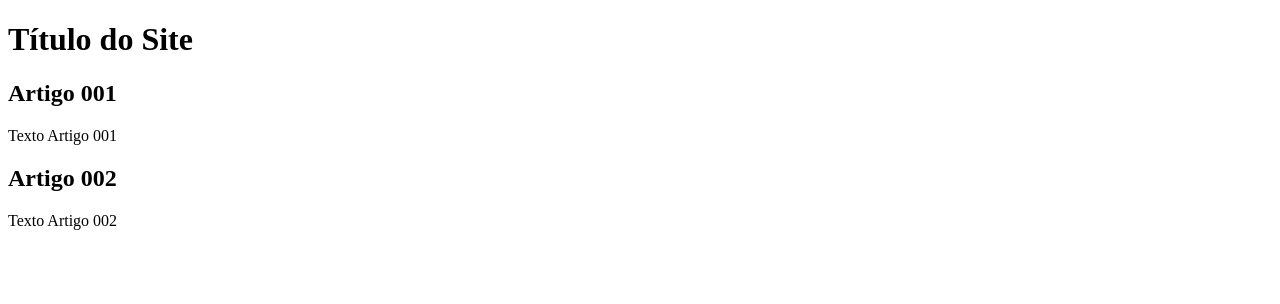
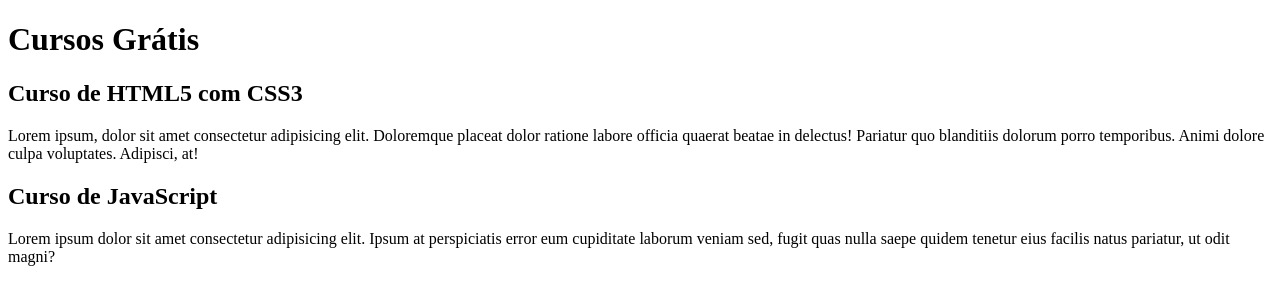
Before and after one commit to mauriciofalabretti/projeto-site, a plain HTML site: page index.html in a window 1280 px wide. Drawn offline with Linux system fonts and the light colour scheme.

Commit message:
comecei a escrever o conteúdo

```diff
--- a/index.html
+++ b/index.html
@@ -8,15 +8,15 @@
 <body>
     <main>
         <header>
-            <h1>Título do Site</h1>
+            <h1>Cursos Grátis</h1>
         </header>
         <article>
-            <h2>Artigo 001</h2>
-            <p>Texto Artigo 001</p>
+            <h2>Curso de HTML5 com CSS3</h2>
+            <p>Lorem ipsum, dolor sit amet consectetur adipisicing elit. Doloremque placeat dolor ratione labore officia quaerat beatae in delectus! Pariatur quo blanditiis dolorum porro temporibus. Animi dolore culpa voluptates. Adipisci, at!</p>
         </article>
         <article>
-            <h2>Artigo 002</h2>
-            <p>Texto Artigo 002</p>
+            <h2>Curso de JavaScript</h2>
+            <p>Lorem ipsum dolor sit amet consectetur adipisicing elit. Ipsum at perspiciatis error eum cupiditate laborum veniam sed, fugit quas nulla saepe quidem tenetur eius facilis natus pariatur, ut odit magni?</p>
         </article>
     </main>
 </body>
```
